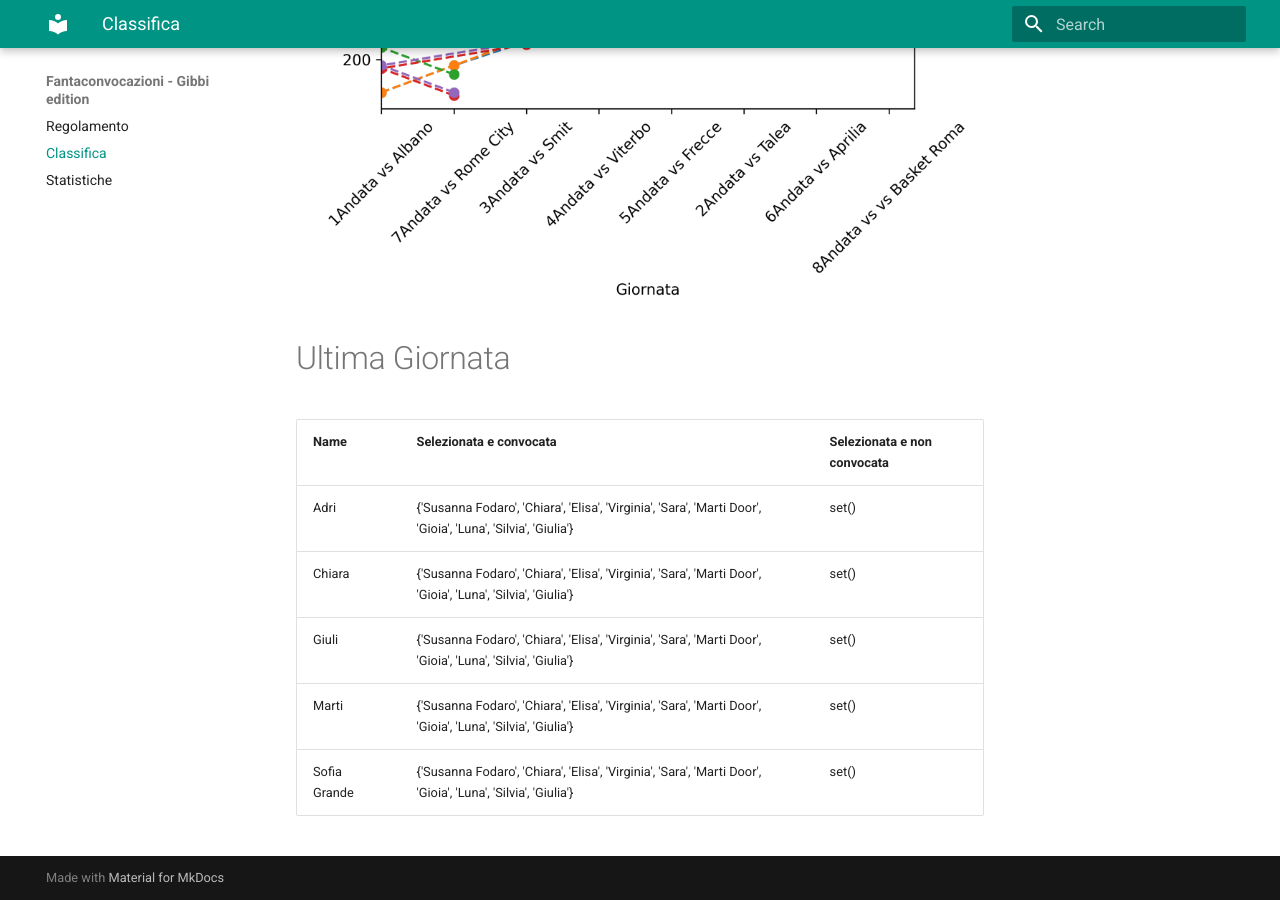
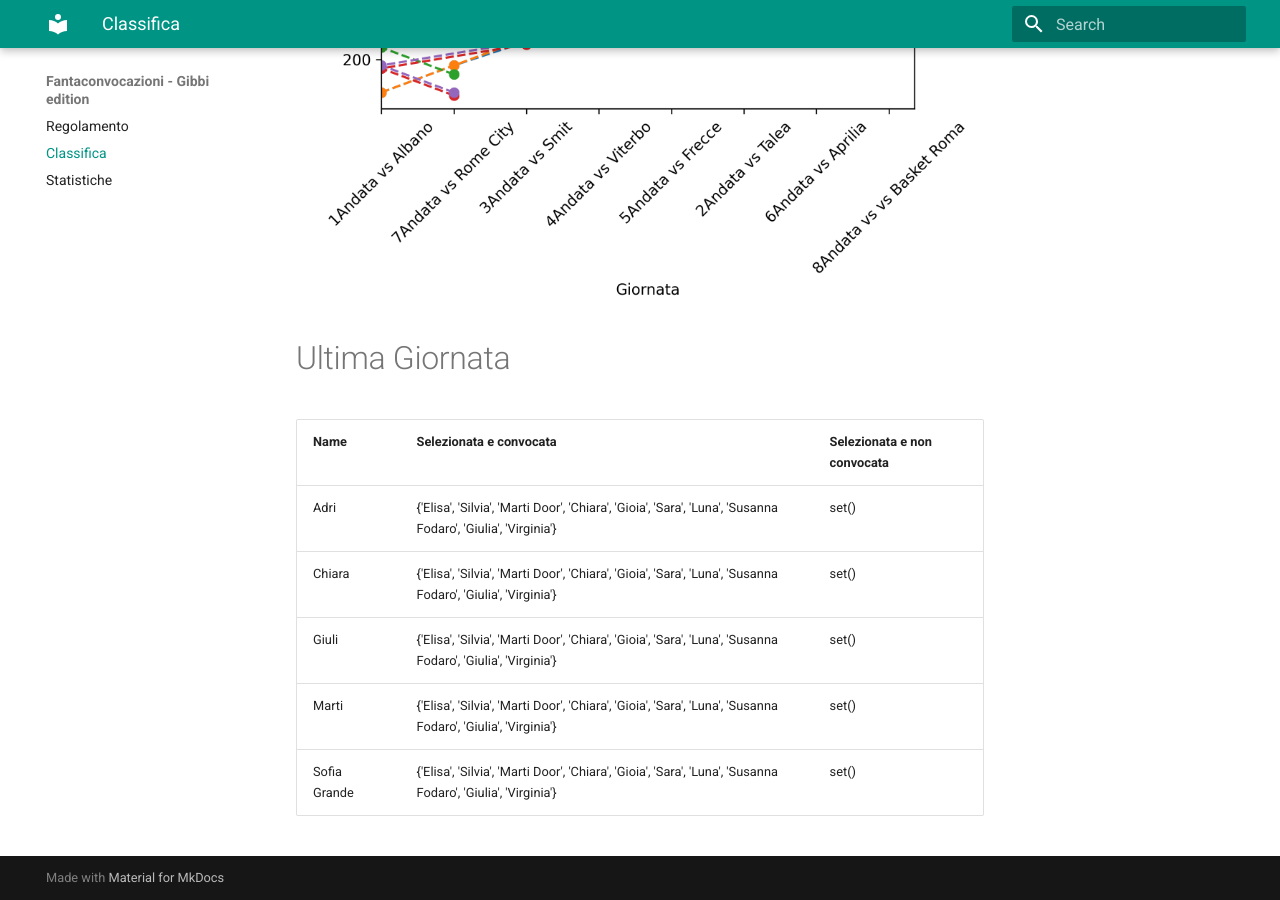
Before and after one commit to martinig94/fantagibbi, an MkDocs documentation site: the page built from docs/Classifica.md, in a window 1280 px wide and 900 px high, scrolled down 810 px. Built offline with MkDocs 1.6.1 and Material for MkDocs 9.7.7, drawn with Linux system fonts in a browser that asks for light colours.

Commit message:
Auto-update from main.py

```diff
--- a/docs/Classifica.md
+++ b/docs/Classifica.md
@@ -18,9 +18,9 @@
 <!-- START_TABLE CORRECT -->
 | Name         | Selezionata e convocata                                                                                      | Selezionata e non convocata   |
 |:-------------|:-------------------------------------------------------------------------------------------------------------|:------------------------------|
-| Adri         | {'Susanna Fodaro', 'Chiara', 'Elisa', 'Virginia', 'Sara', 'Marti Door', 'Gioia', 'Luna', 'Silvia', 'Giulia'} | set()                         |
-| Chiara       | {'Susanna Fodaro', 'Chiara', 'Elisa', 'Virginia', 'Sara', 'Marti Door', 'Gioia', 'Luna', 'Silvia', 'Giulia'} | set()                         |
-| Giuli        | {'Susanna Fodaro', 'Chiara', 'Elisa', 'Virginia', 'Sara', 'Marti Door', 'Gioia', 'Luna', 'Silvia', 'Giulia'} | set()                         |
-| Marti        | {'Susanna Fodaro', 'Chiara', 'Elisa', 'Virginia', 'Sara', 'Marti Door', 'Gioia', 'Luna', 'Silvia', 'Giulia'} | set()                         |
-| Sofia Grande | {'Susanna Fodaro', 'Chiara', 'Elisa', 'Virginia', 'Sara', 'Marti Door', 'Gioia', 'Luna', 'Silvia', 'Giulia'} | set()                         |
+| Adri         | {'Elisa', 'Silvia', 'Marti Door', 'Chiara', 'Gioia', 'Sara', 'Luna', 'Susanna Fodaro', 'Giulia', 'Virginia'} | set()                         |
+| Chiara       | {'Elisa', 'Silvia', 'Marti Door', 'Chiara', 'Gioia', 'Sara', 'Luna', 'Susanna Fodaro', 'Giulia', 'Virginia'} | set()                         |
+| Giuli        | {'Elisa', 'Silvia', 'Marti Door', 'Chiara', 'Gioia', 'Sara', 'Luna', 'Susanna Fodaro', 'Giulia', 'Virginia'} | set()                         |
+| Marti        | {'Elisa', 'Silvia', 'Marti Door', 'Chiara', 'Gioia', 'Sara', 'Luna', 'Susanna Fodaro', 'Giulia', 'Virginia'} | set()                         |
+| Sofia Grande | {'Elisa', 'Silvia', 'Marti Door', 'Chiara', 'Gioia', 'Sara', 'Luna', 'Susanna Fodaro', 'Giulia', 'Virginia'} | set()                         |
 <!-- END_TABLE CORRECT -->
```
